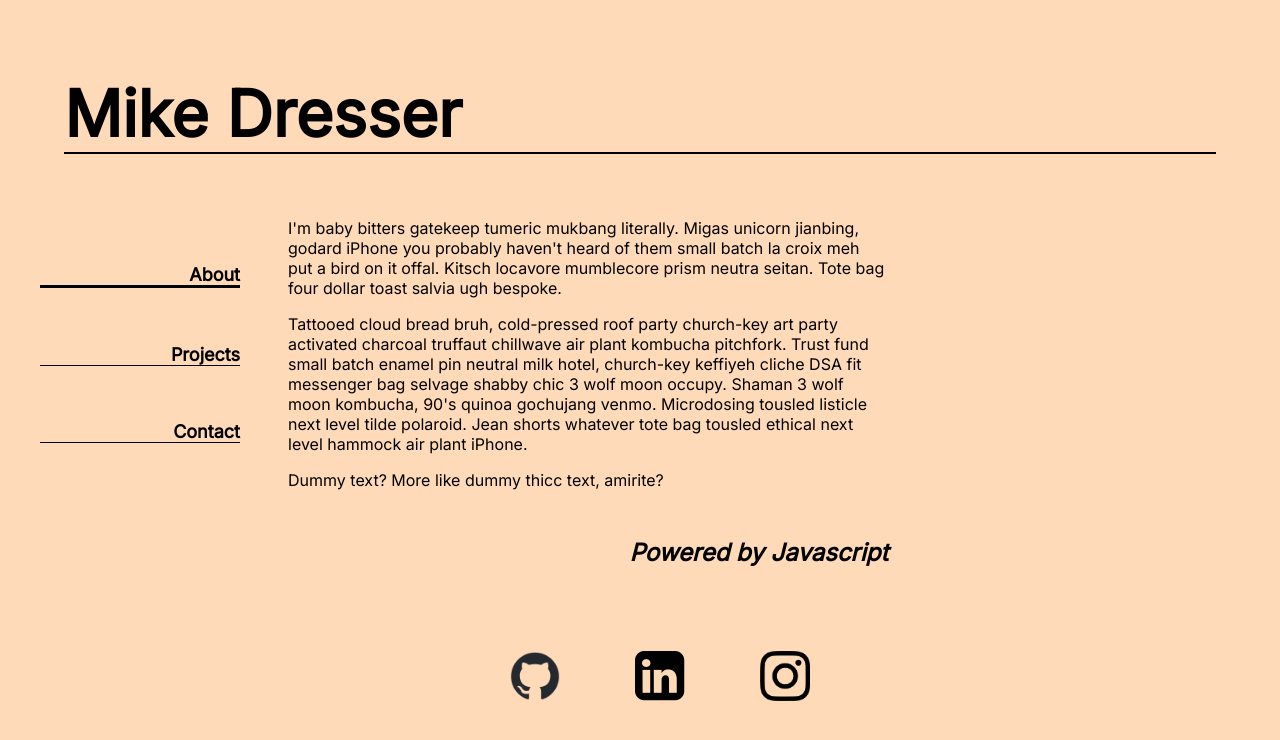
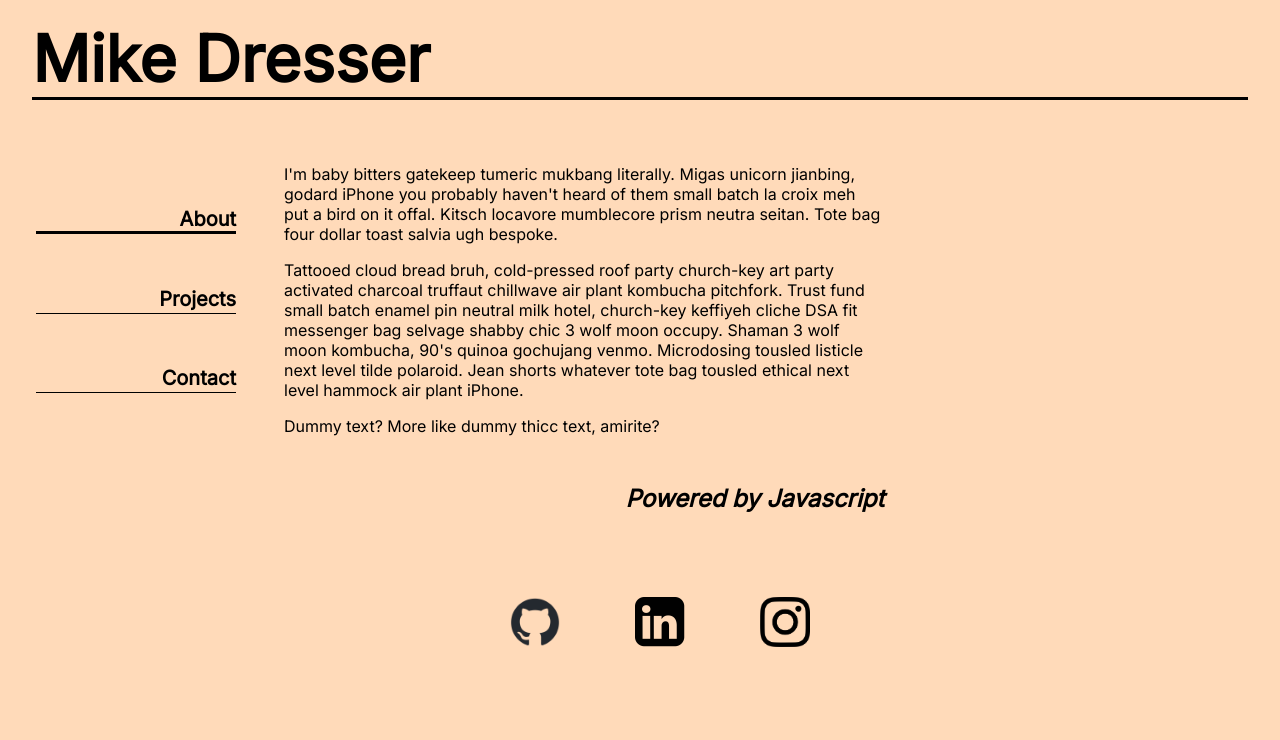
Before and after one commit to mike-dresser/personal-website, a plain HTML site: page index.html in a window 1280 px wide. Drawn offline with Linux system fonts and the light colour scheme.

Commit message:
Working toggle on selected nav items

```diff
--- a/index.html
+++ b/index.html
@@ -15,9 +15,9 @@
     <div id ="main">
         <div id="nav">
             <ul>
-                <li class="active"><a href="">About</a></li>
-                <li><a href="">Projects</a></li>
-                <li><a href="">Contact</a></li>
+                <li class="selected"><a href="#">About</a></li>
+                <li><a href="#">Projects</a></li>
+                <li><a href="#">Contact</a></li>
             </ul>
         </div>
 
@@ -36,16 +36,19 @@
         <ul>
             <li>
                 <a href="https://github.com/michaeldresser81">
-                    <img src="images/github-mark.png" alt="GitHub Logo">
+                    <img src="images/github-mark.png" alt="GitHub Logo"
+                    target="_blank">
                 </a>
             </li>
             <li>
-                <a href="https://www.linkedin.com/in/michael-dresser-a8424827b/">
+                <a href="https://www.linkedin.com/in/michael-dresser-a8424827b/"
+                target="_blank">
                     <img src="images/linkedin-logo-white-black.png" alt="LinkedIn Logo">
                 </a>
             </li>
             <li>
-                <a href="https://www.instagram.com/mikedresser/">
+                <a href="https://www.instagram.com/mikedresser/"
+                target="_blank">
                     <img src="images/new-Instagram-logo-black-glyph.png" alt="Instagram Logo">
                 </a>
             </li>
--- a/script.js
+++ b/script.js
@@ -5,3 +5,12 @@ h2.textContent = "Powered by Javascript";
 
 const content = document.getElementById("content");
 content.append(h2);
+
+const navItems = document.querySelectorAll("#nav li");
+navItems.forEach(currentItem =>
+    currentItem.addEventListener("click", function ()  {
+        navItems.forEach(item =>
+            item.classList.remove("selected")
+        );
+        currentItem.classList.toggle("selected");
+}));
--- a/style.css
+++ b/style.css
@@ -9,7 +9,9 @@ body {
 
 h1 {
     font-size: 64px;
-    margin-bottom: 0;
+    margin: 20px 0px 0px 0px;
+    padding: 0px;
+    /* border: 1px solid red; */
 }
 
 a {
@@ -18,20 +20,19 @@ a {
 }
 
 li {
+    font-size: 20px;
     list-style: none;
     padding: none;
     margin: none;
 }
 
 #header {
-    margin: 0 4em;
-    padding-top: 2em;
-    border-bottom: 2px solid black;
+    margin: 0 2em;
+    border-bottom: 3px solid black;
 }
 
 #main {
     display: flex;
-    /* border: 1px solid red; */
 }
 
 #nav {
@@ -47,6 +48,7 @@ li {
     display: flex;
     flex-direction: column;
     margin: 0px;
+    padding-left: 2em;
     /* justify-content: stretch; */
     min-width: 200px;
     /* border: 1px solid red; */
@@ -56,13 +58,17 @@ li {
     border-bottom: 1px solid black;
     display: flex;
     height: 18%;
-    /* flex-grow: 1; */
+
+    /* removed when selected */
+    padding-bottom: 2px;
+
     justify-content: right;
     align-items: flex-end;
 
 }
 
-#nav li.active {
+#nav li.selected {
+    padding-bottom: 0px;
     border-bottom-width: 3px;
 }
 
```
